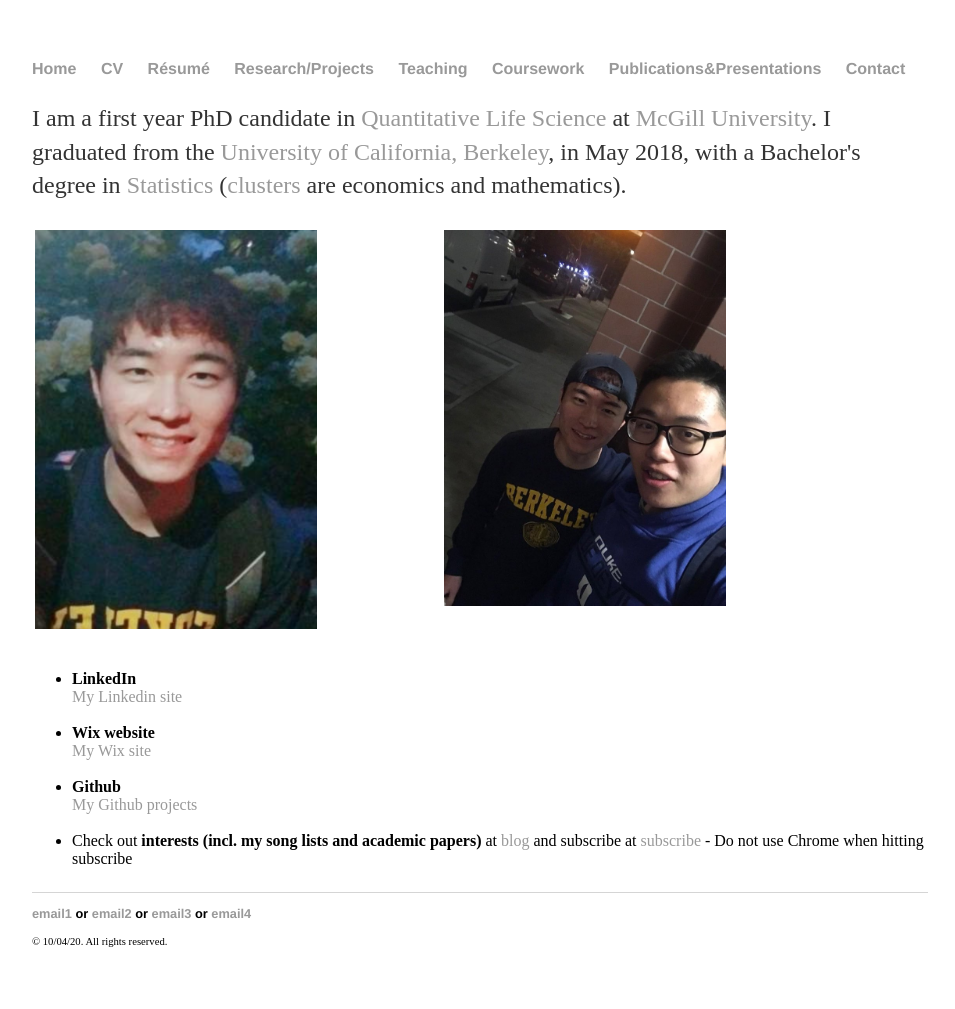
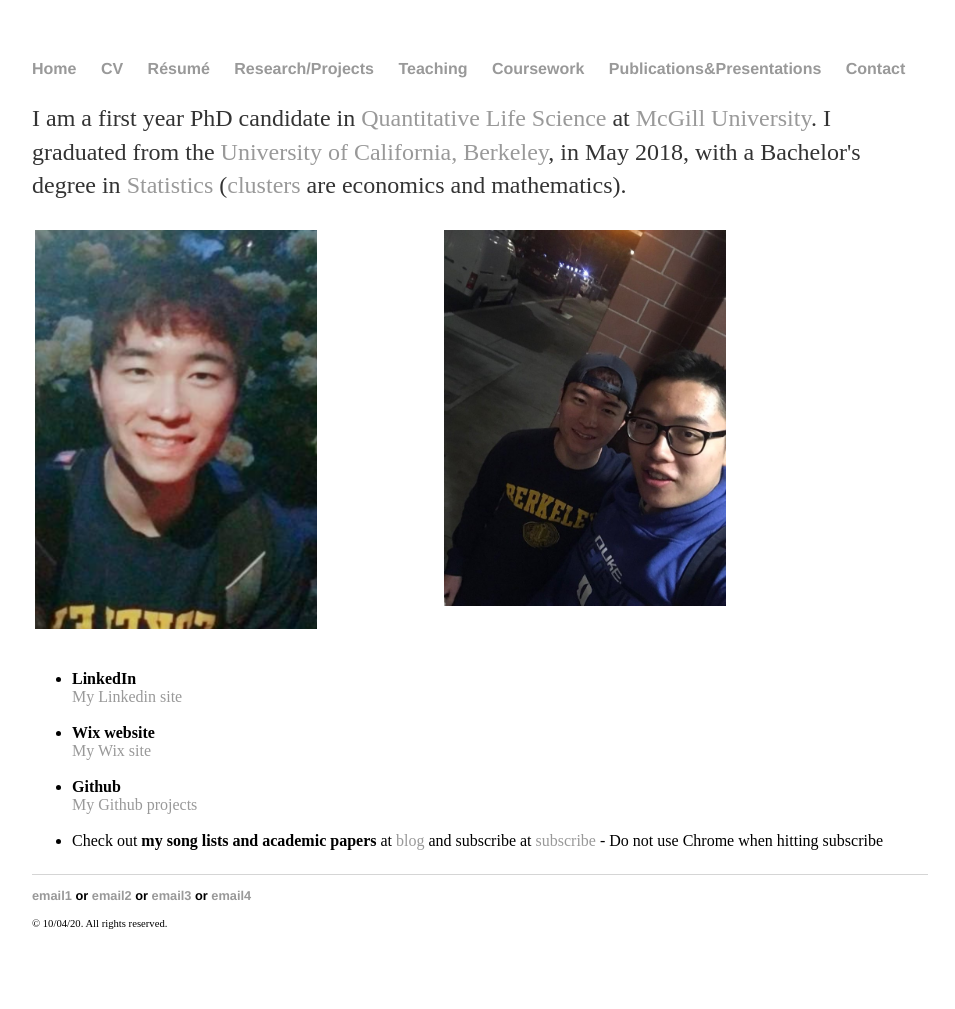
Before and after one commit to yjkweon24/yjkweon24.github.io, a Jekyll site: the page built from index.html, in a window 1280 px wide. Shown: the whole page, without its empty margins (160-1115 px from the left). Built offline with Jekyll 4.4.1, drawn with Linux system fonts in a browser that asks for light colours.

Commit message:
Update index.html

```diff
--- a/index.html
+++ b/index.html
@@ -34,6 +34,6 @@
 		<li> <b>Github</b> </li>
 		<a href="https://github.com/yjkweon24">My Github projects</a><br>
 		<br>
-		<li> Check out <b>interests (incl. my song lists and academic papers)</b> at <a href = "https://yjkweon24.github.io/blog/">blog</a> and subscribe at <a href = "https://yjkweon24.github.io/blog/atom.xml">subscribe</a> - Do not use Chrome when hitting subscribe</li>
+		<li> Check out <b>my song lists and academic papers</b> at <a href = "https://yjkweon24.github.io/blog/">blog</a> and subscribe at <a href = "https://yjkweon24.github.io/blog/atom.xml">subscribe</a> - Do not use Chrome when hitting subscribe</li>
 	</ul>
 </p>
```
